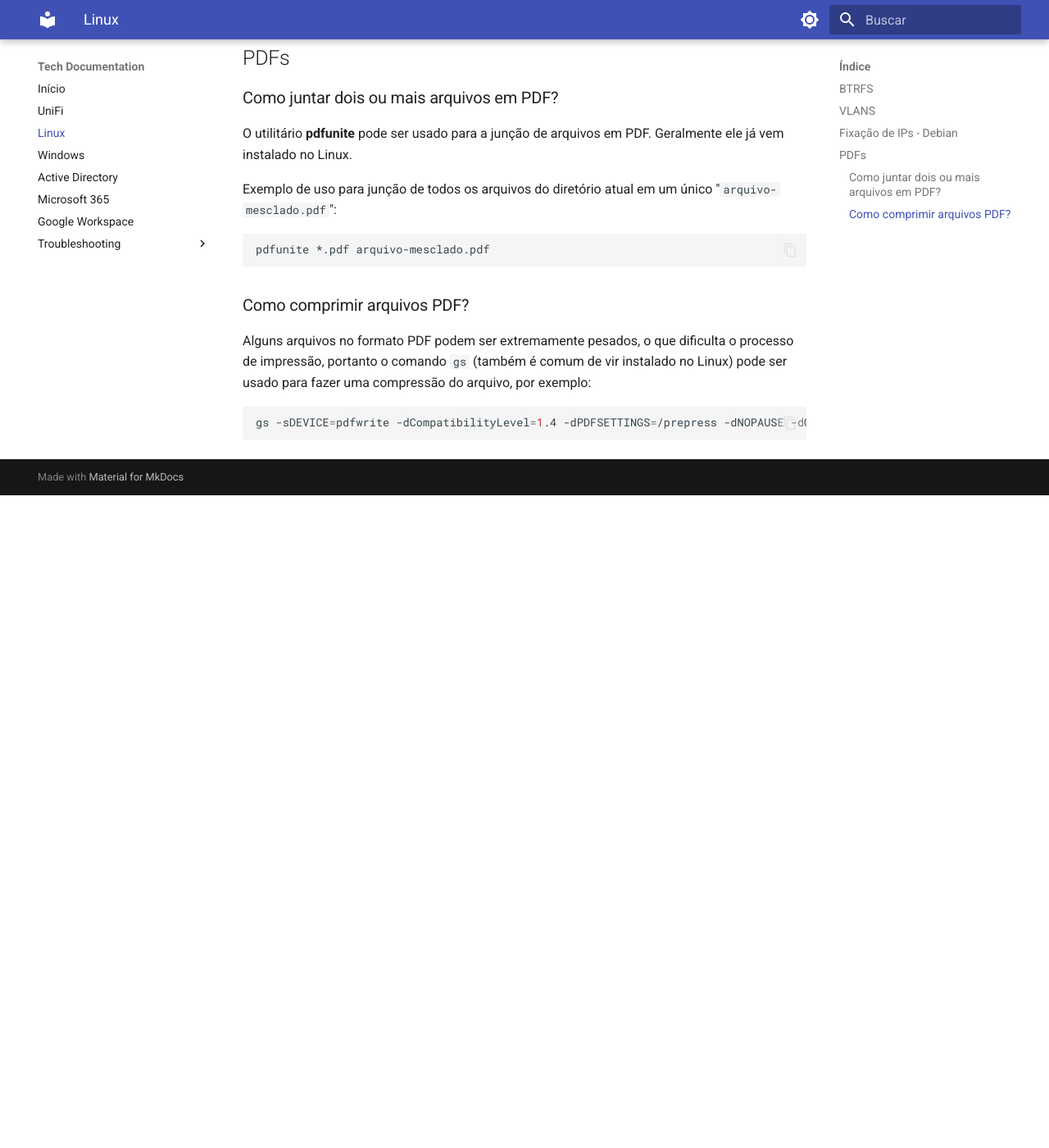
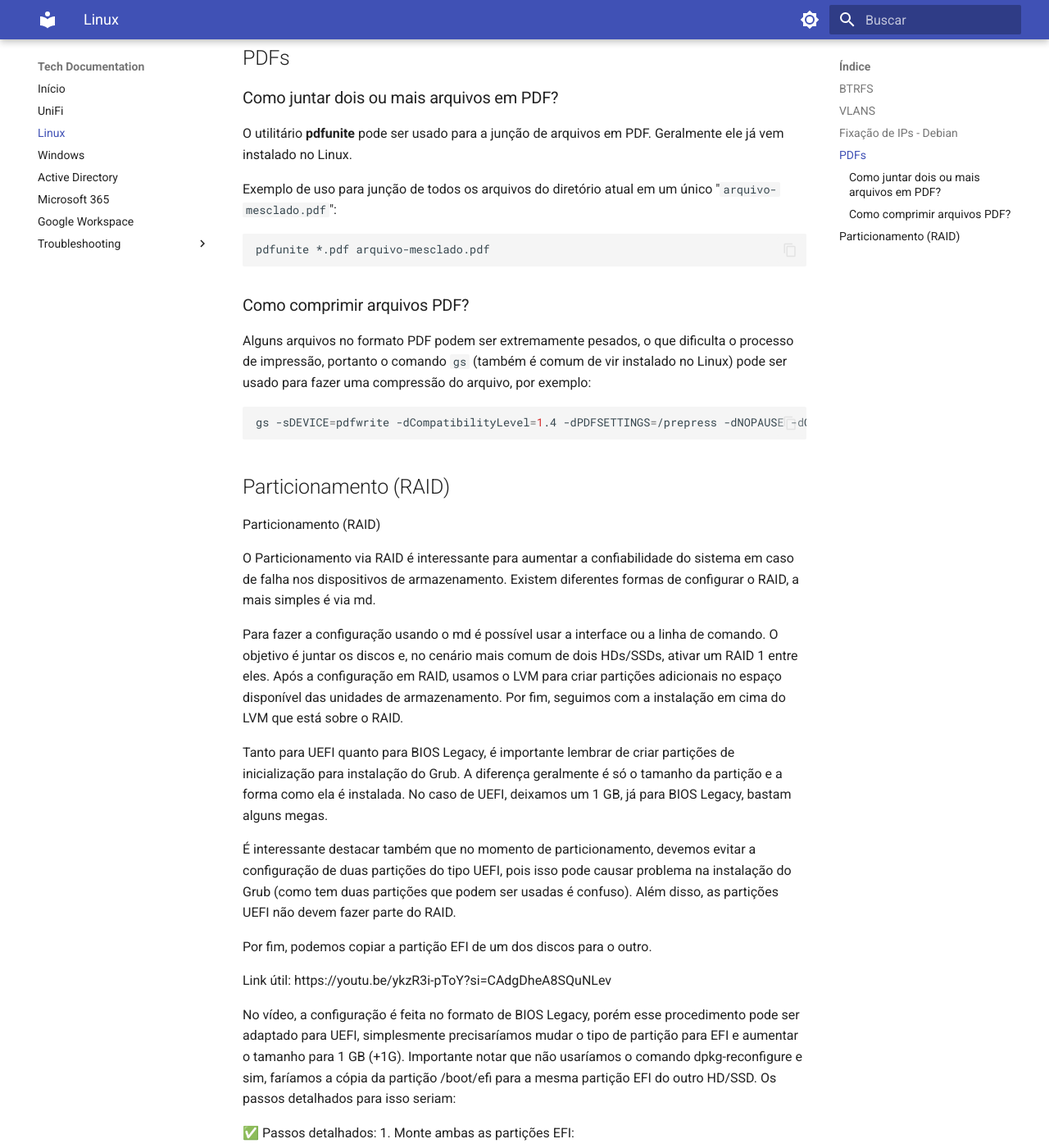
Before and after one commit to igor-go-ramos/tech-docs, an MkDocs documentation site: the page built from docs/linux.md, in a window 1280 px wide and 1400 px high, scrolled down 2429 px. Shown: the whole window at 82% size. Built offline with MkDocs 1.6.1 and Material for MkDocs 9.7.7, drawn with Linux system fonts in a browser that asks for light colours; before the commit the page ends 3033 px from its top, so only the background shows below that; some of the changed text lies outside the part shown.

Commit message:
Add RAID partitioning documentation for improved system reliability

````diff
--- a/docs/linux.md
+++ b/docs/linux.md
@@ -111,3 +111,50 @@ Alguns arquivos no formato PDF podem ser extremamente pesados, o que dificulta o
 ```bash
 gs -sDEVICE=pdfwrite -dCompatibilityLevel=1.4 -dPDFSETTINGS=/prepress -dNOPAUSE -dQUIET -dBATCH -sOutputFile=arquivo-comprimido.pdf arquivo-original.pdf
 ```
+
+## Particionamento (RAID)
+Particionamento (RAID)
+
+O Particionamento via RAID é interessante para aumentar a confiabilidade do sistema em caso de falha nos dispositivos de armazenamento. Existem diferentes formas de configurar o RAID, a mais simples é via md.
+
+Para fazer a configuração usando o md é possível usar a interface ou a linha de comando. O objetivo é juntar os discos e, no cenário mais comum de dois HDs/SSDs, ativar um RAID 1 entre eles. Após a configuração em RAID, usamos o LVM para criar partições adicionais no espaço disponível das unidades de armazenamento. Por fim, seguimos com a 	instalação em cima do LVM que está sobre o RAID.
+
+Tanto para UEFI quanto para BIOS Legacy, é importante lembrar de criar partições de inicialização para instalação do Grub. A diferença geralmente é só o tamanho da partição e a forma como ela é instalada. No caso de UEFI, deixamos um 1 GB, já para BIOS Legacy, bastam alguns megas.
+
+É interessante destacar também que no momento de particionamento, devemos evitar a configuração de duas partições do tipo UEFI, pois isso pode causar problema na instalação do Grub (como tem duas partições que podem ser usadas é confuso). Além disso, as partições UEFI não devem fazer parte do RAID.
+
+Por fim, podemos copiar a partição EFI de um dos discos para o outro.
+
+Link útil: https://youtu.be/ykzR3i-pToY?si=CAdgDheA8SQuNLev
+
+No vídeo, a configuração é feita no formato de BIOS Legacy, porém esse procedimento pode ser adaptado para UEFI, simplesmente precisaríamos mudar o tipo de partição para EFI e aumentar o tamanho para 1 GB (+1G). Importante notar que não usaríamos o comando dpkg-reconfigure e sim, faríamos a cópia da partição /boot/efi para a mesma partição EFI do outro HD/SSD. Os passos detalhados para isso seriam:
+
+✅ Passos detalhados:
+1. Monte ambas as partições EFI:
+
+```bash
+sudo mkdir -p /mnt/efi-sda
+sudo mkdir -p /mnt/efi-sdb
+sudo mount /dev/sda1 /mnt/efi-sda
+sudo mount /dev/sdb1 /mnt/efi-sdb
+```
+
+2. Copie o conteúdo da partição EFI principal para a secundária:
+
+```bash
+sudo cp -r /mnt/efi-sda/* /mnt/efi-sdb/
+```
+
+Isso copiará as pastas como EFI/debian, EFI/BOOT, etc., para que o segundo disco também tenha um ambiente de boot funcional.
+
+3. Instale o GRUB apontando para o segundo disco:
+Agora que /dev/sdb1 tem o conteúdo correto, diga ao GRUB para instalar o bootloader EFI nele:
+
+```bash
+sudo grub-install --target=x86_64-efi --efi-directory=/mnt/efi-sdb --bootloader-id=debian --recheck --no-nvram /dev/sdb
+```
+
+🔧 Importante: O `--no-nvram` evita sobrescrever a ordem de boot no firmware, e o `--bootloader-id` pode ser mantido como debian se quiser que o nome apareça igual na BIOS/UEFI.
+
+4. Atualize o GRUB:
+Mesmo que os arquivos já estejam sincronizados, é bom garantir que tudo esteja em ordem: `sudo update-grub`
````
